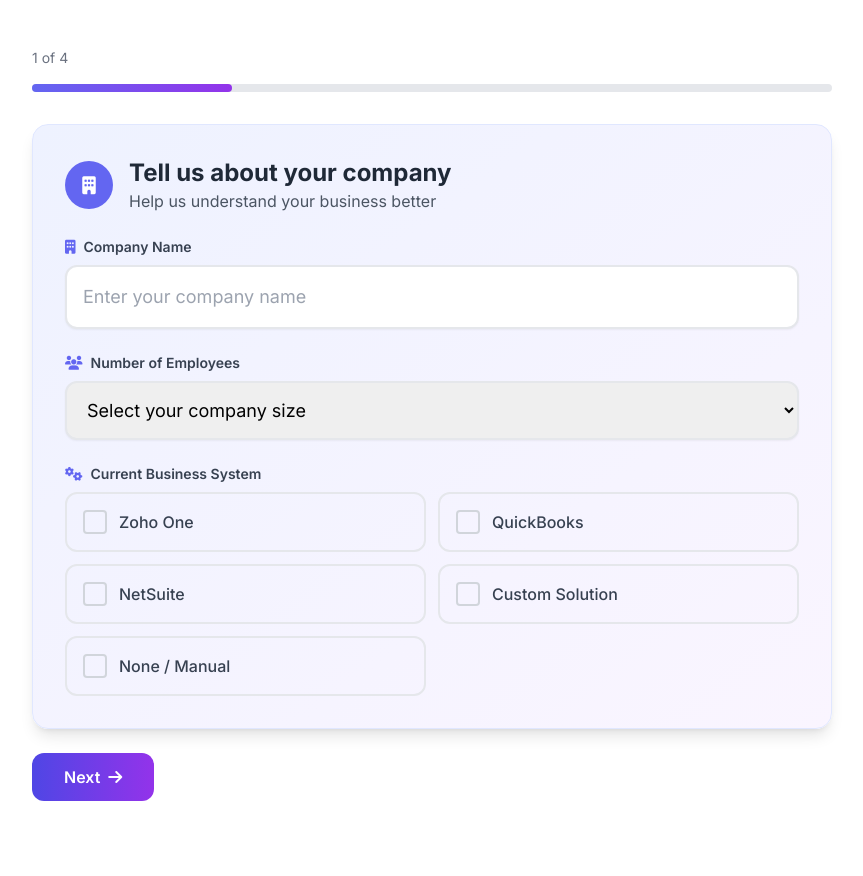
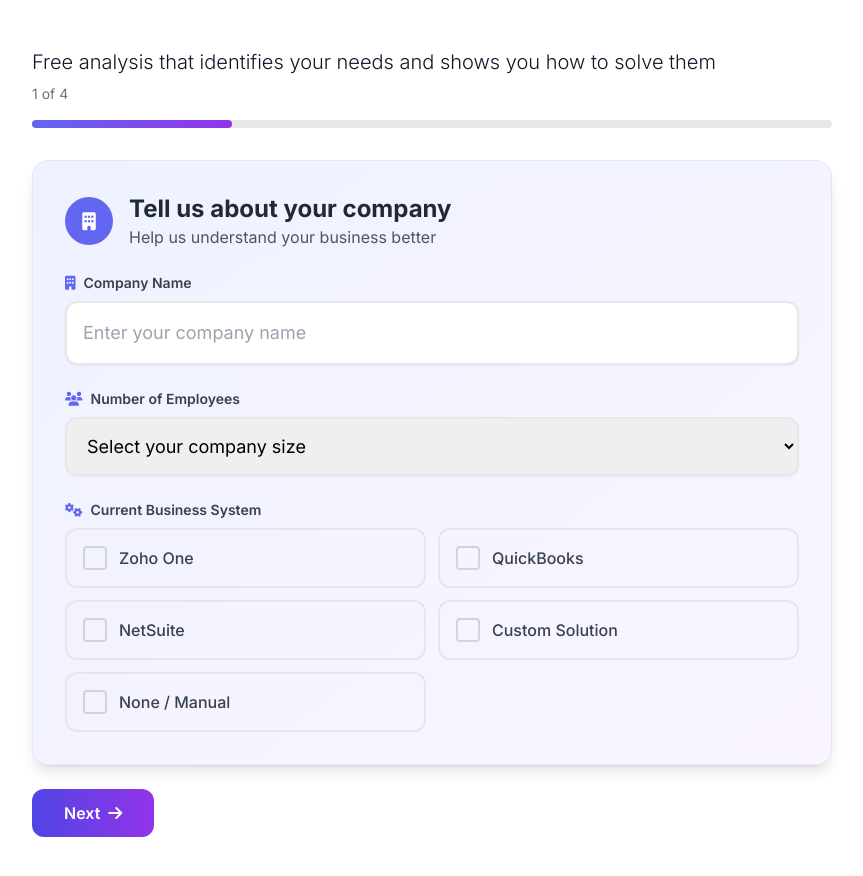
Before and after one commit to BallesterosDev56/test---, a plain HTML site: page index.html in a window 1280 px wide. Shown: the whole page, without its empty margins (208-1071 px from the left). Before the commit the page ends 849 px from the top, so only its background shows below. Drawn offline with nearby package versions, Linux system fonts and the light colour scheme.

Commit message:
saving changes 2

```diff
--- a/index.html
+++ b/index.html
@@ -16,7 +16,8 @@
 </head>
 <body class="bg-gradient-to-br via-white min-h-screen flex items-center justify-center">
 
-    <div class="form-container bg-white rounded-2xl  p-8 md:p-12 w-full max-w-4xl">
+    <div class="form-container bg-white rounded-2xl md:p-12 w-full max-w-4xl">
+        <h2 class="text-xl md:text-xl text-gray-900 font-light mb-2">Free analysis that identifies your needs and shows you how to solve them</h2>
         <!-- Progress Bar -->
         <div class="mb-8">
             <div class="flex items-center justify-between mb-4">
```
